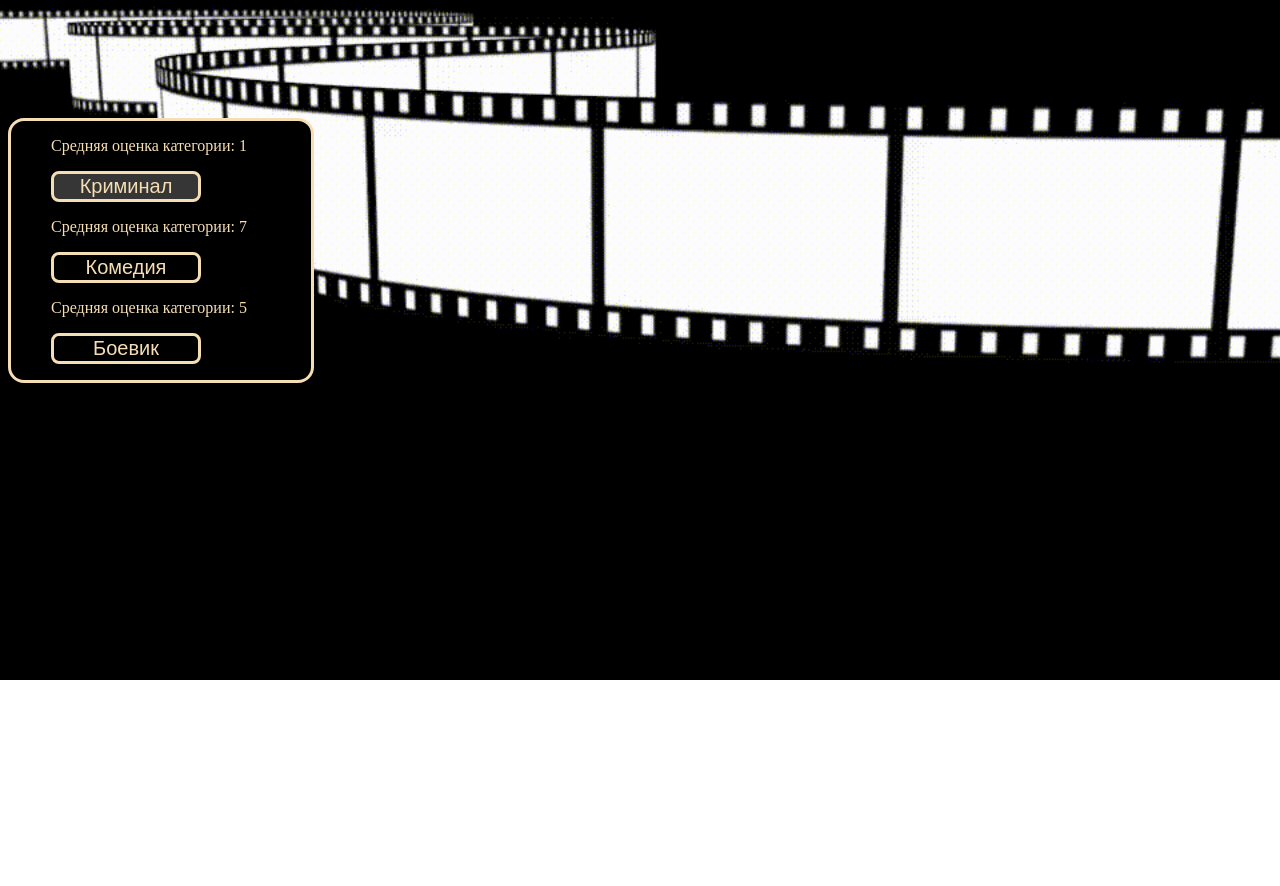
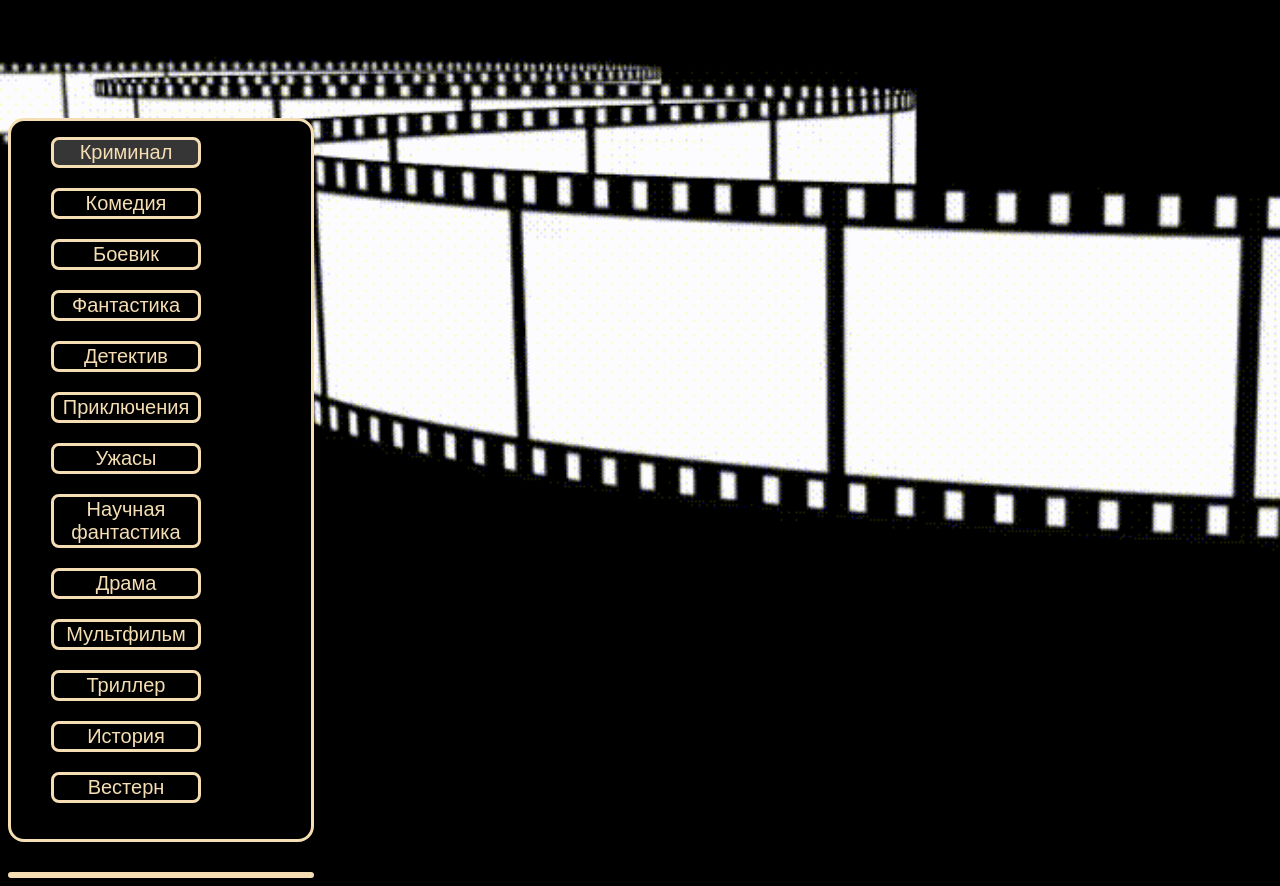
Before and after one commit to algorithm-ssau/Filmoteeka, a React (Create React App) app in the folder client/: page / in a window 1280 px wide. Shown: the part 120-1006 px from the top of the page. Before the commit the page ends 800 px from the top, so only its background shows below. Built offline with nearby package versions, Linux system fonts and the light colour scheme.

Commit message:
Добавлено отображение фильмов по категориям

```diff
--- a/client/src/components/categories/Category.css
+++ b/client/src/components/categories/Category.css
@@ -1,5 +1,6 @@
 .selectingButton {
   width: 150px;
+  margin-bottom: 20px;
   font-size: 15pt;
   color: wheat;
   background-color: black;
@@ -9,6 +10,7 @@
 
 .activeSelectingButton {
   width: 150px;
+  margin-bottom: 20px;
   font-size: 15pt;
   color: wheat;
   background-color: rgb(54, 54, 54);
@@ -16,6 +18,6 @@
   border-radius: 0.5rem;
 }
 
-li{
+li {
   list-style-type: none;
 }
--- a/client/src/components/categories/Category.js
+++ b/client/src/components/categories/Category.js
@@ -1,14 +1,17 @@
 import React, { useContext } from "react";
 import Context from "./categoriesContext.js";
-import './Category.css'
+import "./Category.css";
 
-function Category({category}) {
+function Category({ category }) {
   const { selectFunction } = useContext(Context);
   return (
     <li>
-      <p>Средняя оценка категории: {category.averageRaiting}</p>
-      <button className={category.selected ? "activeSelectingButton" : "selectingButton"}
-        onClick={() => selectFunction(category.id)}>
+      <button
+        className={
+          category.selected ? "activeSelectingButton" : "selectingButton"
+        }
+        onClick={() => selectFunction(category.id)}
+      >
         {category.name}
       </button>
     </li>
--- a/client/src/index.css
+++ b/client/src/index.css
@@ -1,12 +1,5 @@
 body {
   background-size: cover;
   color: wheat;
+  scroll-behavior: smooth;
 }
-
-.categoriesWrapper {
-  margin-top: 30px;
-  border: solid;
-  background: rgb(0, 0, 0);
-  border-radius: 1rem;
-  width: 300px;
-}
--- a/client/src/pages/FilmPage.js
+++ b/client/src/pages/FilmPage.js
@@ -26,7 +26,7 @@ export const FilmPage = () => {
   const getFilmInfoByName = async () => {
     const data = await request(
       "/api/film/byName",
-      "GET",
+      "POST",
       { name: "some film name in the db" },
       { Authorization: `Bearer: ${token}` }
     );
--- /dev/null
+++ b/client/src/pages/MainPage.css
@@ -0,0 +1,15 @@
+.categoriesWrapper {
+  margin-top: 30px;
+  border: solid;
+  background: rgb(0, 0, 0);
+  border-radius: 1rem;
+  width: 300px;
+}
+
+.filmsWrapper {
+  margin-top: 30px;
+  border: solid;
+  background: rgb(0, 0, 0);
+  border-radius: 1rem;
+  width: 300px;
+}
--- a/client/src/pages/MainPage.js
+++ b/client/src/pages/MainPage.js
@@ -1,4 +1,5 @@
 import { React, useState } from "react";
+import { useHttp } from "../hooks/http.hook.js";
 import { useAuth } from "../hooks/auth.hook.js";
 import { AuthContext } from "../AuthContext.js";
 
@@ -7,30 +8,48 @@ import CategoriesContext from "../components/categories/categoriesContext.js";
 import CategoriesList from "../components/categories/CategoriesList.js";
 import { Loader } from "../components/loader/Loader.js";
 
+import "./MainPage.css";
+
 export const MainPage = () => {
   const { login, logout, token, userId, ready } = useAuth();
   const isAuthenticated = !!token;
+  const { request } = useHttp();
 
   const [categories, setCategories] = useState([
-    { id: 0, name: "Криминал", selected: true, averageRaiting: 1 },
-    { id: 1, name: "Комедия", selected: false, averageRaiting: 7 },
-    { id: 2, name: "Боевик", selected: false, averageRaiting: 5 },
+    { id: 0, name: "Криминал", selected: true },
+    { id: 1, name: "Комедия", selected: false },
+    { id: 2, name: "Боевик", selected: false },
+    { id: 3, name: "Фантастика", selected: false },
+    { id: 4, name: "Детектив", selected: false },
+    { id: 5, name: "Приключения", selected: false },
+    { id: 6, name: "Ужасы", selected: false },
+    { id: 8, name: "Научная фантастика", selected: false },
+    { id: 9, name: "Драма", selected: false },
+    { id: 10, name: "Мультфильм", selected: false },
+    { id: 11, name: "Триллер", selected: false },
+    { id: 12, name: "История", selected: false },
+    { id: 13, name: "Вестерн", selected: false },
   ]);
 
-  /*
-  const getFilms = async () => {
+  const [films, setFilms] = useState([]);
+
+  const getFilms = async (genre) => {
     const data = await request("/api/films/byGenre", "POST", {
-      genre: "Комедии",
+      genre: genre,
     });
 
-    console.log(data.message);
+    setFilms(JSON.parse(data.films));
   };
-  */
 
   function selectCategory(id) {
     setCategories(
       categories.map((category) => {
-        category.selected = category.id === id;
+        if (category.id === id) {
+          category.selected = true;
+          getFilms(category.name);
+        } else {
+          category.selected = false;
+        }
         return category;
       })
     );
@@ -58,8 +77,19 @@ export const MainPage = () => {
             {categories.length ? (
               <CategoriesList categories={categories} />
             ) : (
-              <p>No items</p>
+              <p>Не найдено ни одной категории</p>
             )}
+          </div>
+
+          <div className="filmsWrapper">
+            {films.map((film) => {
+              return (
+                <>
+                  {film.name}
+                  <hr />
+                </>
+              );
+            })}
           </div>
         </>
       </CategoriesContext.Provider>
```
Also changed, not shown: 1 other file (tests, documents, lock files or other folders). Lines whose indentation alone changed are shown as unchanged.
